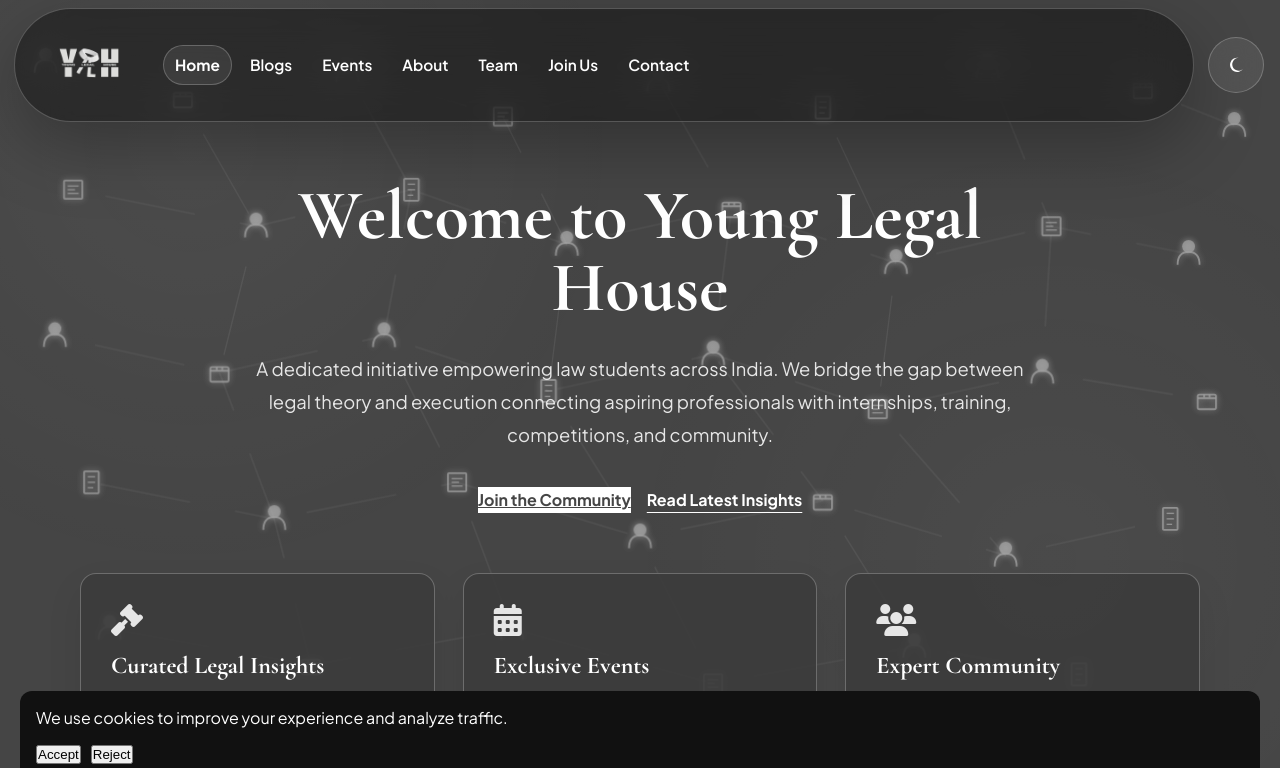
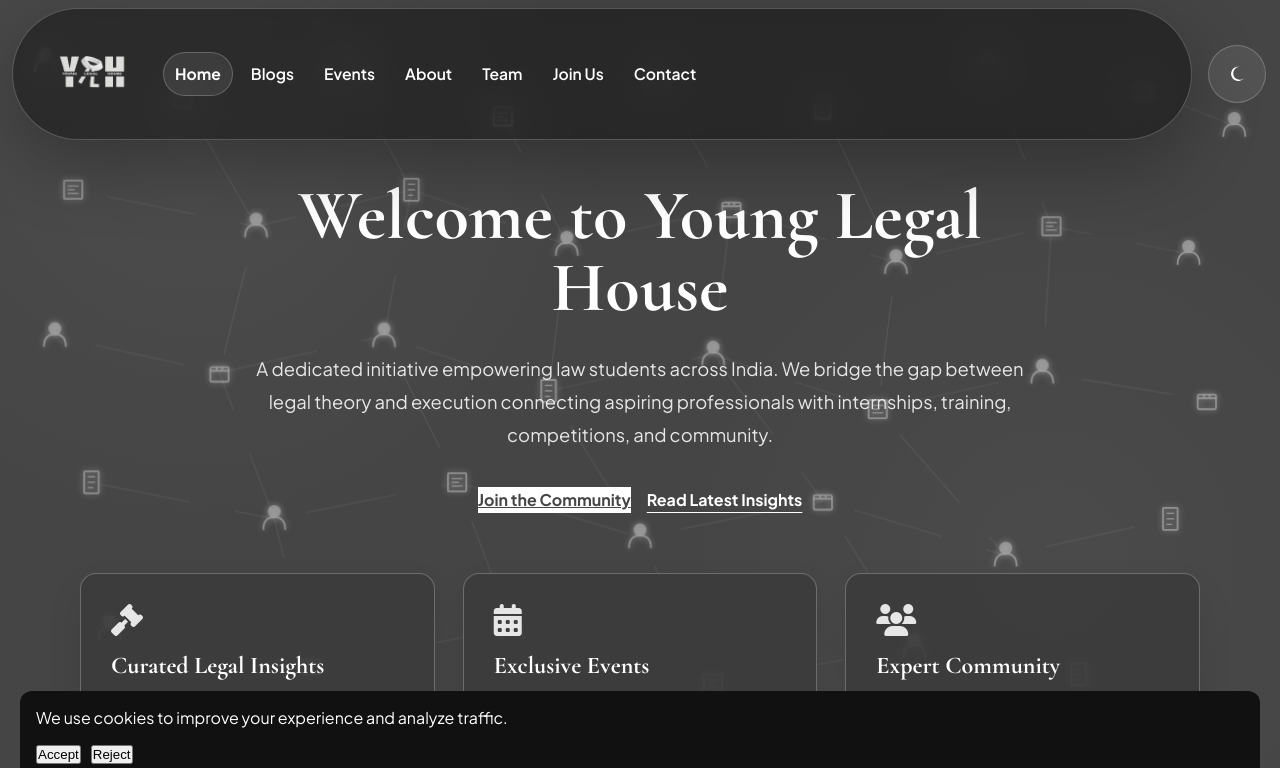
Before and after one commit to TejTalin/young-legal-house, a Next.js app: page / in a window 1280 px wide. Shown: the top 768 px of the page. Built offline with nearby package versions, Linux system fonts and the light colour scheme.

Commit message:
Update styles for header, logo, and buttons

```diff
--- a/app/globals.css
+++ b/app/globals.css
@@ -106,22 +106,29 @@ img { max-width: 100%; display: block; }
 }
 
 .ylh-header-inner {
-  width: min(1280px, calc(100% - 28px));
-  min-height: 92px;
+  width: min(1300px, calc(100% - 24px));
+  min-height: 96px;
   margin: 0 auto;
   display: grid;
-  grid-template-columns: minmax(0,1fr) 58px;
+  grid-template-columns: minmax(0,1fr) 62px;
   gap: 14px;
   align-items: center;
   pointer-events: none;
-  padding-top: 8px;
+  padding-top: 8px; /* slight top gap */
 }
 
 .sticky-logo, .sticky-island, .sticky-theme-toggle { pointer-events: auto; }
 
+.sticky-logo {
+  display: inline-flex;
+  align-items: center;
+  justify-content: center;
+  flex-shrink: 0;
+}
+
 .sticky-logo img {
-  width: 112px;
-  height: 112px;
+  width: 122px;   /* visibly bigger */
+  height: 122px;
   object-fit: contain;
 }
 
@@ -131,9 +138,8 @@ body.light-mode .footer-logo {
 }
 
 .sticky-island {
-  position: relative;
-  min-height: 62px;
-  padding: 0 18px;
+  min-height: 68px;
+  padding: 4px 18px; /* slight top/bottom breathing space */
   border: 1px solid var(--glass-border);
   border-radius: 999px;
   background: rgba(0,0,0,0.42);
@@ -141,13 +147,14 @@ body.light-mode .footer-logo {
   backdrop-filter: blur(26px);
   display: flex;
   align-items: center;
-  gap: 12px;
-  justify-content: flex-start;
+  gap: 10px;
+  justify-content: flex-start; /* logo + links in one line */
   pointer-events: auto;
+  overflow: hidden;
 }
 
 body.light-mode .sticky-island {
-  background: rgba(255,255,255,0.68);
+  background: rgba(255,255,255,0.7);
 }
 
 .island-nav {
@@ -156,20 +163,19 @@ body.light-mode .sticky-island {
   gap: 6px;
   justify-content: flex-start;
   flex-wrap: nowrap;
-  margin-left: 6px;
+  min-width: 0;
 }
 
 .island-nav a {
-  border: 0;
+  border: 1px solid transparent;
   background: none;
   color: var(--text-color);
   cursor: pointer;
   font: inherit;
-  font-size: 0.96rem;
+  font-size: 0.98rem;
   font-weight: 600;
   text-decoration: none;
-  padding: 7px 11px;
-  border: 1px solid transparent;
+  padding: 8px 11px;
   border-radius: 999px;
   white-space: nowrap;
 }
@@ -186,8 +192,8 @@ body.light-mode .sticky-island {
 }
 
 .sticky-theme-toggle {
-  width: 56px;
-  height: 56px;
+  width: 58px;
+  height: 58px;
   padding: 0;
   display: grid;
   place-items: center;
@@ -199,8 +205,8 @@ body.light-mode .sticky-island {
   cursor: pointer;
   backdrop-filter: blur(16px);
   pointer-events: auto;
-  justify-self: end;
-  margin-right: 2px;
+  justify-self: end;  /* pushed to right edge */
+  margin-right: 2px;  /* slight space from edge */
 }
 
 .theme-icon {
@@ -208,64 +214,94 @@ body.light-mode .sticky-island {
   height: 20px;
 }
 
-/* ── RESPONSIVE ── */
+/* ── HOME HERO CTA FIX ── */
+.hero-cta-row {
+  display: flex;
+  gap: 16px;
+  justify-content: center;
+  align-items: center;
+  flex-wrap: wrap;
+}
+
+.hero-cta-primary {
+  display: inline-flex;
+  align-items: center;
+  justify-content: center;
+  min-height: 52px;
+  padding: 0 28px;
+  border-radius: 999px;
+  text-decoration: none;
+  font-weight: 800;
+}
+
+.hero-cta-secondary {
+  display: inline-flex;
+  align-items: center;
+  justify-content: center;
+  min-height: 52px;
+  padding: 0 8px;
+  font-weight: 700;
+  text-underline-offset: 6px;
+}
+
+/* ── RESPONSIVE NAVBAR ── */
 @media (max-width: 900px) {
-  body { padding-top: 94px; }
+  body { padding-top: 98px; }
 
   .ylh-header-inner {
-    grid-template-columns: minmax(0,1fr) 48px;
-    min-height: 82px;
+    grid-template-columns: minmax(0,1fr) 50px;
+    min-height: 86px;
     gap: 8px;
-    width: min(100% - 14px, 820px);
+    width: min(100% - 12px, 900px);
     padding-top: 6px;
   }
 
-  .sticky-logo img { width: 86px; height: 86px; }
-  .sticky-island { min-height: 54px; padding: 0 10px; gap: 8px; }
+  .sticky-logo img { width: 88px; height: 88px; }
+  .sticky-island { min-height: 56px; padding: 3px 10px; gap: 8px; }
 
   .island-nav {
     overflow-x: auto;
-    flex-wrap: nowrap;
     scrollbar-width: none;
-    margin-left: 2px;
+    -webkit-overflow-scrolling: touch;
+  }
+  .island-nav::-webkit-scrollbar { display: none; }
+
+  .island-nav a {
+    font-size: 0.86rem;
+    padding: 6px 8px;
   }
 
-  .island-nav::-webkit-scrollbar { display: none; }
-  .island-nav a { font-size: 0.84rem; padding: 5px 8px; }
-  .sticky-theme-toggle { width: 46px; height: 46px; }
+  .sticky-theme-toggle { width: 48px; height: 48px; }
 
-  .cards-grid { grid-template-columns: 1fr; }
-  .join-grid { grid-template-columns: 1fr; }
-  .featured-grid { grid-template-columns: 1fr; }
-  .publication-toolbar { grid-template-columns: 1fr; }
-  .filter-popover { left: 50%; transform: translateX(-50%); }
-  .contact-info-card, .subscription-card { position: static; }
-
-  .footer-top { grid-template-columns: 1fr; text-align: center; }
-  .footer-left, .footer-center, .footer-right { justify-self: center; }
-  .footer-links, .footer-socials { align-items: center; justify-content: center; }
-  .footer-logo { margin-left: auto; margin-right: auto; }
+  .hero-cta-row {
+    gap: 10px;
+    flex-direction: column;
+  }
+  .hero-cta-primary, .hero-cta-secondary {
+    min-height: 48px;
+  }
 }
 
 @media (max-width: 560px) {
-  body { padding-top: 86px; }
-  .container, footer { width: min(100% - 28px, 1120px); }
+  body { padding-top: 90px; }
 
   .ylh-header-inner {
-    grid-template-columns: minmax(0,1fr) 43px;
-    min-height: 76px;
+    grid-template-columns: minmax(0,1fr) 44px;
+    min-height: 78px;
     gap: 7px;
     padding-top: 5px;
   }
 
-  .sticky-logo img { width: 74px; height: 74px; }
-  .sticky-island { min-height: 50px; padding: 0 8px; }
-  .island-nav a { font-size: 0.77rem; padding: 4px 7px; }
-  .sticky-theme-toggle { width: 42px; height: 42px; font-size: 1rem; }
+  .sticky-logo img { width: 78px; height: 78px; }
+  .sticky-island { min-height: 52px; padding: 3px 8px; }
+
+  .island-nav a {
+    font-size: 0.8rem;
+    padding: 5px 7px;
+  }
+
+  .sticky-theme-toggle { width: 43px; height: 43px; }
   .theme-icon { width: 18px; height: 18px; }
-  .page-spacing { padding-top: 8px; }
-  .glass-card { padding: 22px; }
-  .community-bg { opacity: 0.4; }
 }
 
 /* ── CARDS ── */
```
